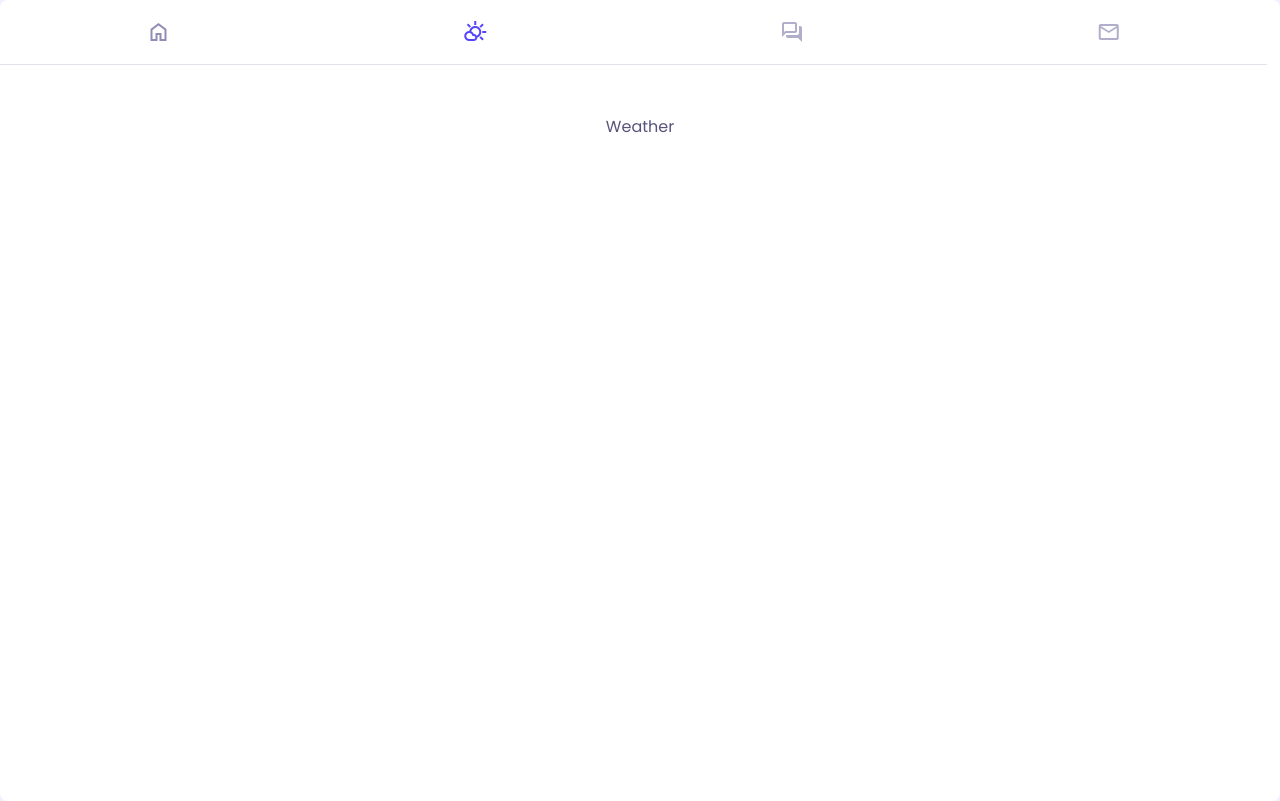
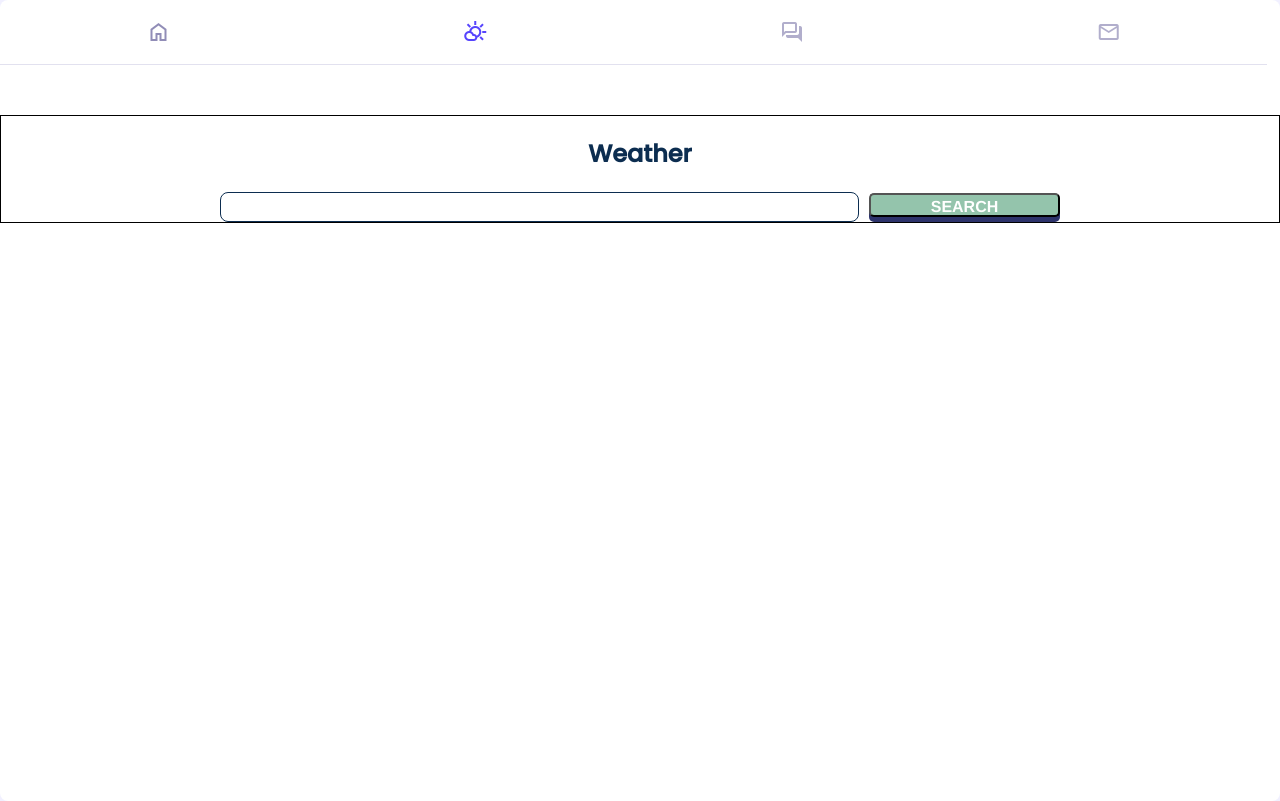
Before and after one commit to Marin303/react_portfolio, a React (Create React App) app: page / in a window 1280 px wide. Both pictures are taken after a click on the button "partly_cloudy_day". Built offline with nearby package versions, Linux system fonts and the light colour scheme.

Commit message:
weather component initial

```diff
--- a/src/App.css
+++ b/src/App.css
@@ -86,6 +86,7 @@ p {
   /* justify-content: center; */
   /* width: inherit; */
  /*  padding: 20px; */
+
   display: block;
   text-align: center;
   margin: 50px auto;
@@ -120,3 +121,24 @@ p {
 .ContactContainer > a{
   text-decoration: none;
 }
+
+/* ----------------------------Weather */
+.WeatherContainer{
+border: 1px solid black;
+align-items: center;
+
+/* display: flex;
+  justify-content: center; */
+}
+.WeatherContainer > button{
+  width: 15%;
+  height:3vh ;
+  display: inline-block;
+  padding: 3px;
+}
+.WeatherContainer > h1{
+  display: block;
+}
+.WeatherContainer > input{
+  width: 50%;
+}
--- a/src/Components/Contact/Contact.jsx
+++ b/src/Components/Contact/Contact.jsx
@@ -10,15 +10,15 @@ const Contact = ({ isActive }) => {
       <h2>Contact me</h2>
       <div className="ContactContainer">
         <a href="https://www.facebook.com/muktic2">
-          <i class="fa fa-facebook-official fa-2x" aria-hidden="true"></i>Facebok
+          <i className="fa fa-facebook-official fa-2x" aria-hidden="true"></i>Facebok
         </a>
         <br />
         <a href="https://www.linkedin.com/in/marin-muktic/">
-          <i class="fa fa-linkedin-square fa-2x" aria-hidden="true"></i>Linkedin
+          <i className="fa fa-linkedin-square fa-2x" aria-hidden="true"></i>Linkedin
         </a>
         <br />
         <a href="https://github.com/Marin303">
-          <i class="fa fa-github fa-2x" aria-hidden="true"></i>Github
+          <i className="fa fa-github fa-2x" aria-hidden="true"></i>Github
         </a>
       </div>
     </div>
--- a/src/Components/Weather/Weather.jsx
+++ b/src/Components/Weather/Weather.jsx
@@ -1,12 +1,18 @@
-import React from 'react'
+import React from "react";
+import ChatCss from '../../Components/Chat/Chat.module.css'
+const Weather = ({ isActive }) => {
+  if (!isActive) {
+    return null;
+  }
+  return (
+    <div>
+      <div className="WeatherContainer">
+        <h1>Weather</h1>
+        <input type="text" />
+        <button className={ChatCss.ChatBtn}>SEARCH</button>
+      </div>
+    </div>
+  );
+};
 
-const Weather = ({isActive}) => {
-    if(!isActive){
-        return null
-    }
-  return (
-    <div>Weather</div>
-  )
-}
-
-export default Weather
+export default Weather;
```
